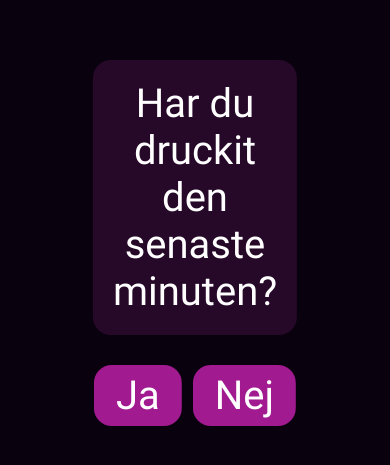
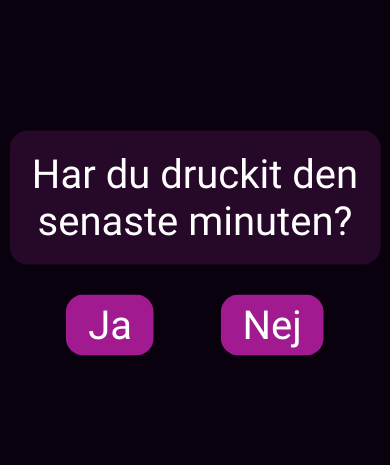
Before and after one commit to Nuffsly/krokkompassen, an Angular app: page / in a window 390 px wide. Shown: the part 179-644 px from the top of the page. Built offline with nearby package versions, Linux system fonts and the light colour scheme.

Commit message:
Added phone portrait responsiveness

```diff
--- a/package.json
+++ b/package.json
@@ -11,10 +11,12 @@
   "private": true,
   "dependencies": {
     "@angular/animations": "^15.0.0",
+    "@angular/cdk": "^15.0.0",
     "@angular/common": "^15.0.0",
     "@angular/compiler": "^15.0.0",
     "@angular/core": "^15.0.0",
     "@angular/forms": "^15.0.0",
+    "@angular/material": "^15.0.0",
     "@angular/platform-browser": "^15.0.0",
     "@angular/platform-browser-dynamic": "^15.0.0",
     "@angular/router": "^15.0.0",
--- a/src/app/question-blocks/question-blocks.component.html
+++ b/src/app/question-blocks/question-blocks.component.html
@@ -1,4 +1,4 @@
-<div class="question-node">
+<div class="question-node" [ngClass]="{'is-phone-portrait': isPhonePortrait}">
     <p class="question-text">{{qText}}</p>
     <div class="answer-region">
         <button class="answer-button" *ngFor="let answer of answers" (click)="displayQuestion(answer.leadsTo)">{{answer.answerBody}}</button>
--- a/src/app/question-blocks/question-blocks.component.scss
+++ b/src/app/question-blocks/question-blocks.component.scss
@@ -12,6 +12,10 @@ $textColor: rgb(255, 255, 255);
   top: 50%;
   left: 50%;
   transform: translate(-50%, -50%);
+}
+
+.is-phone-portrait {
+  width: 95vw;
 }
 
 .question-text {
--- a/src/app/question-blocks/question-blocks.component.ts
+++ b/src/app/question-blocks/question-blocks.component.ts
@@ -2,6 +2,7 @@ import { ViewChild } from '@angular/core';
 import { ElementRef } from '@angular/core';
 import { Component, OnInit } from '@angular/core';
 import questionData from '../../assets/json/questions.json'
+import {BreakpointObserver, Breakpoints} from '@angular/cdk/layout'
 
 @Component({
   selector: 'app-question-blocks',
@@ -14,9 +15,23 @@ export class QuestionBlocksComponent implements OnInit {
   qText: string = "";
   answers: Answer[] = new Array<Answer>();
 
+  isPhonePortrait: boolean = false;
+
+  constructor(private bpObserver:BreakpointObserver){}
+
   ngOnInit(): void {
+    // Subscribe to neccesary breakpoint observer events
+    this.bpObserver.observe(Breakpoints.HandsetPortrait)
+      .subscribe(result => {
+        this.isPhonePortrait = false;
+
+        if(result.matches) {
+          this.isPhonePortrait = true;
+        }
+      })
+
+    // Initialize questions
     this.questions = deserializeQuestions(questionData);
-
     this.displayQuestion(1);
   }
 
--- a/src/assets/json/questions.json
+++ b/src/assets/json/questions.json
@@ -3,7 +3,7 @@
     "id": 1,
     "questionBody": "Har du druckit den senaste minuten?",
     "answers": [
-      { "answerBody": "Ja", "leadsTo": 2 },
+      { "answerBody": "Ja", "leadsTo": 4 },
       { "answerBody": "Nej", "leadsTo": 3 }
     ]
   },
@@ -20,6 +20,15 @@
   {
     "id": 3,
     "questionBody": "Ta en klunk!",
-    "answers": [{ "answerBody": "Tack!", "leadsTo": 1 }]
+    "answers": [{ "answerBody": "Tack!", "leadsTo": 4 }]
+  },
+
+  {
+    "id": 4,
+    "questionBody": "Vill du göra det igen?",
+    "answers": [
+      { "answerBody": "Ja", "leadsTo": 3 },
+      { "answerBody": "Nej", "leadsTo": 2 }
+    ]
   }
 ]
```
Also changed, not shown: 1 other file (tests, documents, lock files or other folders).
